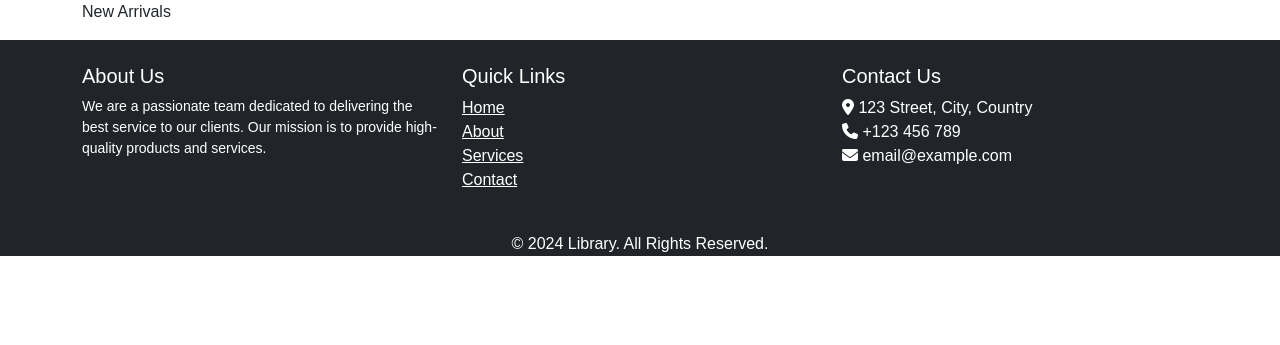
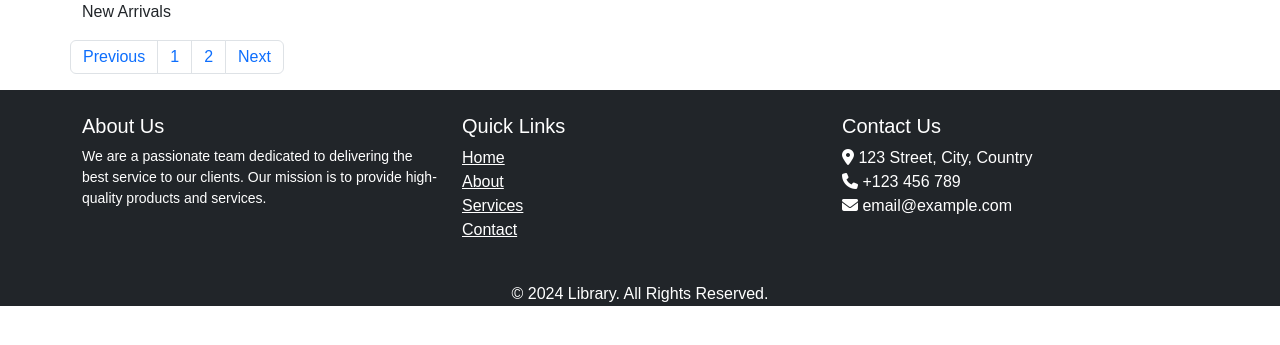
Before and after one commit to Athiraminnu/Book_Rental, a Django app: page / in a window 1280 px wide. Shown: the part 127-472 px from the top of the page. Run offline with Django 5.2, Linux system fonts and the light colour scheme; data that the repository does not hold is empty; some libraries are stand-ins or nearby versions.

Commit message:
pagination

```diff
--- a/store/petsstore/views.py
+++ b/store/petsstore/views.py
@@ -2,6 +2,7 @@ from datetime import date, timedelta
 from django.contrib import messages
 from django.contrib.auth import authenticate, login, logout
 from django.contrib.auth.models import User
+from django.core.paginator import Paginator
 from django.shortcuts import render, get_object_or_404, redirect
 from .forms import EditProfileForm
 from .models import Category, Books
@@ -14,7 +15,14 @@ def dashboard(request):
     # sixMonthsAgo = sixMonths.isoformat()
     # book = Books.objects.filter(created=(sixMonthsAgo, todayDate))
     book = Books.objects.all()
-    return render(request, "dashboard.html", {'data': book})
+
+    paginator = Paginator(book, 6)  # Show 6 books per page
+
+    # Get the current page number from the request
+    page_number = request.GET.get('page')
+    bookInPage = paginator.get_page(page_number)  # Get the books for the current page
+
+    return render(request, "dashboard.html", {'data': bookInPage})
 
 
 def aboutUs(request):
--- a/store/templates/base.html
+++ b/store/templates/base.html
@@ -75,9 +75,9 @@
         {% endblock %}
 
     </div>
-    <footer class="bg-dark text-white pt-4">
+    <footer class="bg-dark text-white pt-4 ">
         <div class="container">
-            <div class="row">
+            <div class="row ">
                 <!-- Footer Column 1 -->
                 <div class="col-lg-4 col-md-6 mb-4">
                     <h5>About Us</h5>
--- a/store/templates/dashboard.html
+++ b/store/templates/dashboard.html
@@ -21,6 +21,19 @@
             </div>
         </div>
         {% endfor %}
+        <div class="pagination">
+            <nav aria-label="Page navigation">
+                <ul class="pagination justify-content-center">
+                    <li class="page-item">
+                        <a class="page-link" href="?page=1">Previous</a>
+                    </li>
+                    <li class="page-item"><a class="page-link" href="?page=1">1</a></li>
+                    <li class="page-item"><a class="page-link" href="?page=2">2</a></li>
+                    <li class="page-item">
+                        <a class="page-link" href="?page=3">Next</a>
+                    </li>
+                </ul>
+            </nav>
         </div>
         <!--    {% if messages %}-->
         <!--    <div class="alert alert-dismissible fade show" role="alert">-->
```
Lines whose indentation alone changed are shown as unchanged.
